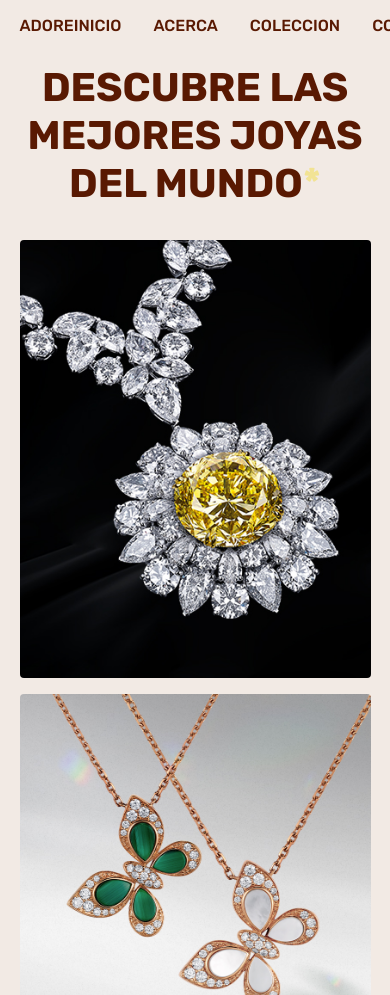
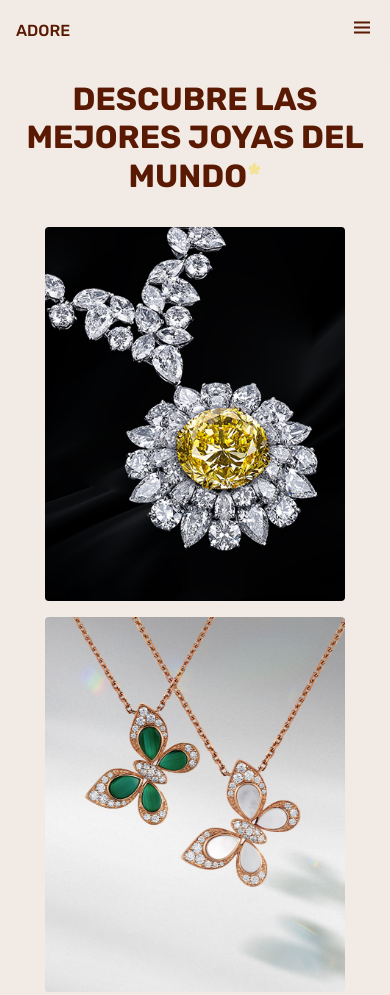
Before and after one commit to Mattvolkan/Adore, a plain HTML site: page index.html in a window 390 px wide. Shown: the top 995 px of the page. Drawn offline with nearby package versions, Linux system fonts and the light colour scheme.

Commit message:
Add files via upload

```diff
--- a/index.html
+++ b/index.html
@@ -1,26 +1,27 @@
 <!DOCTYPE html>
-<html lang="en">
+<html lang="es">
 <head>
-    <meta charset="UTF-8" />
-    <meta name="viewport" content="width=device-width, initial-scale=1.0" />
+    <meta charset="UTF-8">
+    <meta name="viewport" content="width=device-width, initial-scale=1.0">
     <title>ADORE - Accesorios</title>
-    <link rel="stylesheet" href="style.css" />
-    <link
-      href="https://fonts.googleapis.com/css2?family=Rubik:ital,wght@0,300..900;1,300..900&display=swap"
-      rel="stylesheet"
-    />
+    <link rel="stylesheet" href="style.css">
+    <link rel="stylesheet" href="https://cdn.jsdelivr.net/npm/boxicons@latest/css/boxicons.min.css">
+    <link href="https://fonts.googleapis.com/css2?family=Rubik:wght@300;400;500;700&display=swap" rel="stylesheet">
 </head>
 <body>
     <header class="header">
         <a href="#" class="logo">ADORE</a>
-      <nav>
-        <ul class="navbar" id="navbar">
+        <nav class="navbar" id="navbar">
+            <ul>
                 <li><a href="#home">INICIO</a></li>
                 <li><a href="#about">ACERCA</a></li>
                 <li><a href="#collection">COLECCION</a></li>
                 <li><a href="#contact">CONTACTO</a></li>
             </ul>
         </nav>
+        <div class="menu-icon" id="menu-icon">
+            <i class='bx bx-menu'></i>
+        </div>
     </header>
 
     <main class="home" id="home">
@@ -28,21 +29,9 @@
             DESCUBRE LAS MEJORES JOYAS DEL MUNDO<span class="asterisk">*</span>
         </h1>
         <div class="image-gallery">
-        <img
-          src="img/1.jpg"
-          alt="Gold earring"
-          class="gallery-image small-image"
-        />
-        <img
-          src="img/2.jpg"
-          alt="Gold necklace"
-          class="gallery-image large-image"
-        />
-        <img
-          src="img/3.png"
-          alt="Hand with jewelry"
-          class="gallery-image small-image"
-        />
+            <img src="img/1.jpg" alt="Diamond necklace" class="gallery-image small-image">
+            <img src="img/2.jpg" alt="Butterfly pendants" class="gallery-image large-image">
+            <img src="img/3.png" alt="Woman wearing necklace" class="gallery-image small-image">
         </div>
         <a href="#" class="shop-now-btn">Compra Ahora</a>
     </main>
@@ -55,5 +44,7 @@
             tendencias, creemos en la atemporalidad.
         </p>
     </section>
+
+    <script src="script.js"></script>
 </body>
 </html>
--- a/script.js
+++ b/script.js
@@ -0,0 +1,27 @@
+document.addEventListener('DOMContentLoaded', () => {
+    const menuIcon = document.getElementById('menu-icon');
+    const navbar = document.getElementById('navbar');
+
+    menuIcon.addEventListener('click', () => {
+        navbar.classList.toggle('active');
+    });
+
+    // Close the menu when clicking a link
+    document.querySelectorAll('.navbar a').forEach(link => {
+        link.addEventListener('click', () => {
+            navbar.classList.remove('active');
+        });
+    });
+
+    // Close the menu when clicking outside
+    document.addEventListener('click', (e) => {
+        if (!navbar.contains(e.target) && !menuIcon.contains(e.target)) {
+            navbar.classList.remove('active');
+        }
+    });
+
+    // Close the menu when scrolling
+    window.addEventListener('scroll', () => {
+        navbar.classList.remove('active');
+    });
+});
--- a/style.css
+++ b/style.css
@@ -22,18 +22,6 @@ body {
 }
 
 .header {
-    position: relative;
-    width: 100%;
-    z-index: 1000;
-    display: flex;
-    align-items: center;
-    justify-content: space-between;
-    padding: 1rem 5%;
-    margin-bottom: 2rem;
-    background: var(--bg-color);
-}
-
-.header {
     position: fixed;
     top: 0;
     left: 0;
@@ -43,15 +31,12 @@ body {
     align-items: center;
     justify-content: space-between;
     padding: 1rem 5%;
+    background: rgba(242, 234, 228, 0.8);
     backdrop-filter: blur(10px);
     transition: all 0.3s ease;
 }
 
-.header:hover {
-    background: #D9BBB4;
-}
-
-.navbar {
+.navbar ul {
     display: flex;
     gap: 2rem;
 }
@@ -73,14 +58,10 @@ body {
     font-weight: 500;
 }
 
-.home {
-    min-height: calc(100vh - 80px);
-    display: flex;
-    flex-direction: column;
-    align-items: center;
-    justify-content: flex-start;
-    padding: 2rem 5%;
-    text-align: center;
+.menu-icon {
+    display: none;
+    cursor: pointer;
+    font-size: 1.5rem;
 }
 
 .home {
@@ -89,19 +70,8 @@ body {
     flex-direction: column;
     align-items: center;
     justify-content: center;
-    padding: 2rem 5%;
+    padding: 6rem 5% 2rem;
     text-align: center;
-    backdrop-filter: none;
-}
-
-.main-title {
-    font-size: var(--big-font);
-    margin-top: 2rem;
-    margin-bottom: 2rem;
-    line-height: 1.2;
-    max-width: 800px;
-    color: var(--text-color);
-    text-shadow: none;
 }
 
 .main-title {
@@ -110,7 +80,6 @@ body {
     line-height: 1.2;
     max-width: 800px;
     color: var(--text-color);
-    text-shadow: none;
 }
 
 .asterisk {
@@ -123,11 +92,14 @@ body {
     align-items: center;
     gap: 1rem;
     margin-bottom: 2rem;
+    flex-wrap: wrap;
 }
 
 .gallery-image {
     object-fit: cover;
     border-radius: 4px;
+    max-width: 100%;
+    height: auto;
 }
 
 .small-image {
@@ -155,38 +127,6 @@ body {
     color: var(--text-color);
 }
 
-.circular-text {
-    position: absolute;
-    right: 5%;
-    bottom: 5%;
-    width: 100px;
-    height: 100px;
-    animation: rotate 20s linear infinite;
-}
-
-@keyframes rotate {
-    from {
-        transform: rotate(0deg);
-    }
-    to {
-        transform: rotate(360deg);
-    }
-}
-
-.circular-text svg {
-    width: 100%;
-    height: 100%;
-}
-
-.circular-text path {
-    fill: none;
-}
-
-.circular-text text {
-    font-size: 9px;
-    fill: var(--text-color);
-}
-
 .about {
     padding: 4rem 5%;
     text-align: center;
@@ -204,6 +144,40 @@ body {
 }
 
 @media (max-width: 768px) {
+    .header {
+        padding: 1rem;
+    }
+
+    .menu-icon {
+        display: block;
+    }
+
+    .navbar {
+        position: fixed;
+        top: 0;
+        left: -100%;
+        width: 80%;
+        height: 100vh;
+        background: var(--bg-color);
+        transition: 0.3s;
+        box-shadow: 0 4px 6px rgba(0, 0, 0, 0.1);
+    }
+
+    .navbar.active {
+        left: 0;
+    }
+
+    .navbar ul {
+        flex-direction: column;
+        padding: 2rem;
+        height: 100%;
+        justify-content: flex-start;
+    }
+
+    .navbar ul li {
+        margin-bottom: 1.5rem;
+    }
+
     .image-gallery {
         flex-direction: column;
     }
@@ -211,9 +185,14 @@ body {
     .small-image, .large-image {
         width: 100%;
         height: auto;
+        max-width: 300px;
     }
 
-    .circular-text {
-        display: none;
+    .main-title {
+        font-size: clamp(2rem, 4vw, 4rem);
+    }
+
+    .home {
+        padding-top: 5rem;
     }
 }
```
Lines whose indentation alone changed are shown as unchanged.
